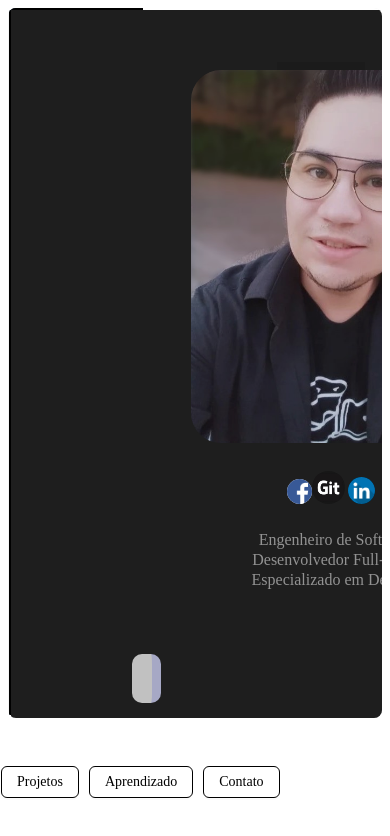
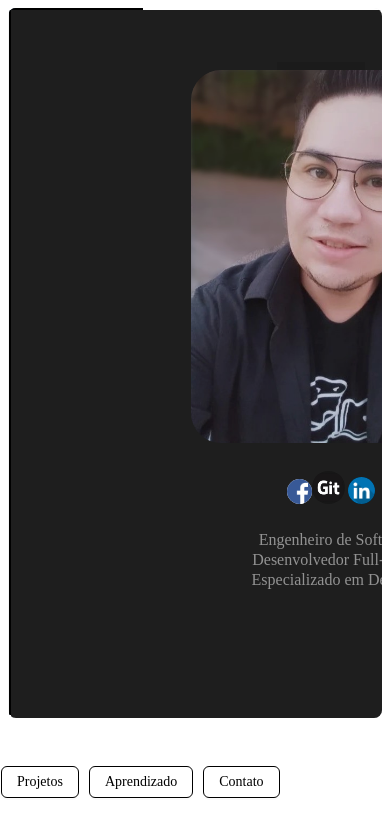
Before and after one commit to eliseu-modan/portfolio_project, a React app: page /Aprendizado in a window 390 px wide. Shown: the top 836 px of the page. Built offline with nearby package versions, Linux system fonts and the light colour scheme.

Commit message:
update responsive

```diff
--- a/src/componentes/templates/Header.css
+++ b/src/componentes/templates/Header.css
@@ -199,6 +199,7 @@
   .header{
     position: relative;
       width:620px;
+      z-index: 9;
 
   }
   #icon_facebook, #Git_icon, #icon_linkedin{
```
